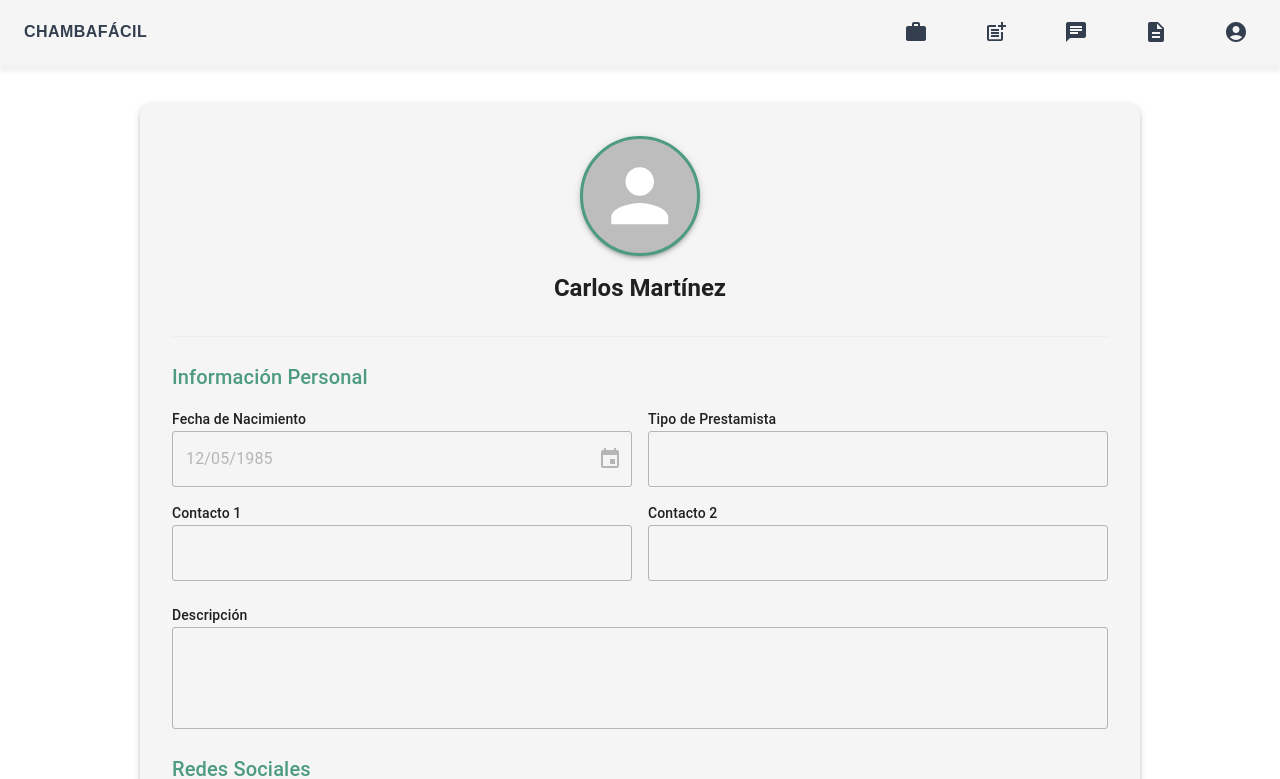
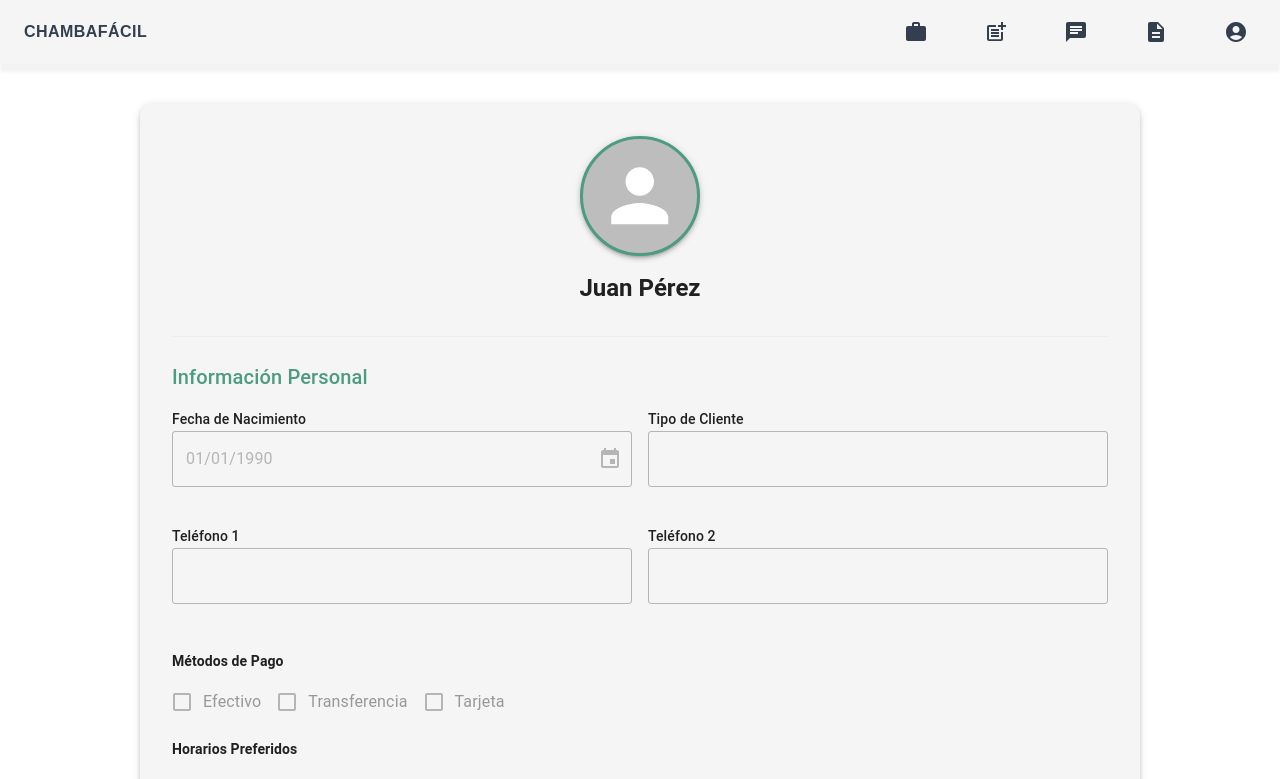
Before and after one commit to IcyHavit/ChambaFacil, a React (Vite) app: page /perfil in a window 1280 px wide. Shown: the top 779 px of the page. Built offline with nearby package versions, Linux system fonts and the light colour scheme.

Commit message:
Editar perfil, falta mostrar foto de perfil

```diff
--- a/src/components/Perfil/PerfilPrestamista.jsx
+++ b/src/components/Perfil/PerfilPrestamista.jsx
@@ -1,6 +1,6 @@
-import { useState } from 'react';
+import { useState, useEffect } from 'react';
 import {
-  Avatar, Typography, TextField, Grid, Button,
+  Avatar, Typography, TextField, Button,
   Box, MenuItem, Divider, Paper, Checkbox, FormGroup, FormControlLabel,
   useTheme, Modal, IconButton, Stack
 } from '@mui/material';
@@ -16,7 +16,10 @@ import ButtonMod from '../ButtonMod';
 
 dayjs.locale('es');
 
-const tiposPrestamista = ['Personal', 'Grupo', 'Empresa'];
+import { getDataUser } from '../../api/user';
+import { completarDatosUser } from '../../api/user';
+
+const tipoCuentaPrestamista = ['Personal', 'Grupo', 'Empresa'];
 const metodosPago = ['Efectivo', 'Transferencia', 'Tarjeta'];
 const diasSemana = ['Lunes', 'Martes', 'Miércoles', 'Jueves', 'Viernes', 'Sábado', 'Domingo'];
 
@@ -31,28 +34,55 @@ export default function PerfilPrestamista() {
   const [nuevaExperiencia, setNuevaExperiencia] = useState('');
   const [errores, setErrores] = useState({});
 
-
+  /* Hacer petición de datos del prestamista ----------------------- */
   const [datos, setDatos] = useState({
-    nombre: 'Carlos Martínez',
-    fechaNacimiento: '1985-05-12',
+    nombre: '',
+    fechaNacimiento: '',
     descripcion: '',
-    tipoPrestamista: '',
-    contacto1: '',
-    contacto2: '',
+    tipoCuenta: '',
+    telefono: '',
+    telefonoSecundario: '',
     portafolio: [],
     metodoPago: [],
     horarios: [],
-    redes: { facebook: '', instagram: '', youtube: '' },
+    redesSociales: { facebook: '', instagram: '', youtube: ''},
   });
 
-  const [fechaNacimiento, setFechaNacimiento] = useState(dayjs(datos.fechaNacimiento));
+  useEffect(() => {
+    const fetchData = async () => {
+      try {
+        const id = localStorage.getItem('id');
+        const response = await getDataUser(id);
+        const data = response.data;
 
-  // Función para manejar el cierre de sesión
+        setDatos({
+          ...data,
+          fechaNacimiento: data.fechaNacimiento ? dayjs(data.fechaNacimiento) : null,
+          portafolio: data.experiencia ? JSON.parse(data.experiencia) : [],
+          metodoPago: data.preferenciasPago ? JSON.parse(data.preferenciasPago) : [],
+          horarios: data.horarios ? JSON.parse(data.horarios) : [],
+          redesSociales: data.redesSociales ? JSON.parse(data.redesSociales) :{
+            facebook: '',
+            instagram: '',
+            youtube: ''
+          }
+        });
+
+        setFechaNacimiento(data.fechaNacimiento ? dayjs(data.fechaNacimiento) : null);
+      } catch (error) {
+        console.error('Error al obtener datos del perfil:', error);
+      }
+    };
+
+    fetchData();
+  }, []);
+
   const handleCerrarSesion = () => {
     console.log("jairoGameplays")
   }
 
-  // Función de validación individual de campos
+  const [fechaNacimiento, setFechaNacimiento] = useState(dayjs(datos.fechaNacimiento));
+
   const validateField = (name, value) => {
     switch (name) {
       case 'nombre':
@@ -68,9 +98,9 @@ export default function PerfilPrestamista() {
         if (value.trim().length > 500) return 'La descripción no puede exceder 500 caracteres';
         return '';
 
-      case 'contacto1':
-      case 'contacto2':
-        if (name === 'contacto1' && !value.trim()) return 'El teléfono es obligatorio';
+      case 'telefono':
+      case 'telefonoSecundario':
+        if (name === 'telefono' && !value.trim()) return 'El teléfono es obligatorio';
         if (value.trim() && !/^\d{10}$/.test(value.replace(/\s/g, ''))) {
           return 'El teléfono debe tener 10 dígitos';
         }
@@ -93,7 +123,8 @@ export default function PerfilPrestamista() {
     try {
       const url = new URL(string);
       return url.protocol === 'http:' || url.protocol === 'https:';
-    } catch (_) {
+    } catch (error) {
+      console.log(error.message);
       return false;
     }
   };
@@ -102,28 +133,25 @@ export default function PerfilPrestamista() {
   const validate = () => {
     const newErrors = {};
 
-    // Validar campos básicos
     const nombreError = validateField('nombre', datos.nombre);
     if (nombreError) newErrors.nombre = nombreError;
 
     const descripcionError = validateField('descripcion', datos.descripcion);
     if (descripcionError) newErrors.descripcion = descripcionError;
 
-    const contacto1Error = validateField('contacto1', datos.contacto1);
-    if (contacto1Error) newErrors.contacto1 = contacto1Error;
+    const telefonoError = validateField('telefono', datos.telefono);
+    if (telefonoError) newErrors.telefono = telefonoError;
 
-    if (datos.contacto2) {
-      const contacto2Error = validateField('contacto2', datos.contacto2);
-      if (contacto2Error) newErrors.contacto2 = contacto2Error;
+    if (datos.telefonoSecundario) {
+      const telefonoSecundarioError = validateField('telefonoSecundario', datos.telefonoSecundario);
+      if (telefonoSecundarioError) newErrors.telefonoSecundario = telefonoSecundarioError;
     }
 
-    // Validar teléfonos duplicados
-    if (datos.contacto1 && datos.contacto2 &&
-      datos.contacto1.replace(/\s/g, '') === datos.contacto2.replace(/\s/g, '')) {
-      newErrors.contacto2 = 'Los teléfonos no pueden ser iguales';
+    if (datos.telefono && datos.telefonoSecundario &&
+      datos.telefono.replace(/\s/g, '') === datos.telefonoSecundario.replace(/\s/g, '')) {
+      newErrors.telefonoSecundario = 'Los teléfonos no pueden ser iguales';
     }
 
-    // Validar fecha de nacimiento
     if (!fechaNacimiento) {
       newErrors.fechaNacimiento = 'Selecciona tu fecha de nacimiento';
     } else {
@@ -139,20 +167,16 @@ export default function PerfilPrestamista() {
       }
     }
 
-    // Validar tipo de prestamista
-    if (!datos.tipoPrestamista) {
-      newErrors.tipoPrestamista = 'Selecciona el tipo de prestamista';
+    if (!datos.tipoCuenta) {
+      newErrors.tipoCuenta = 'Selecciona el tipo de cuenta';
     }
 
-
-    // Validar horarios
     if (datos.horarios.length === 0) {
       newErrors.horarios = 'Selecciona al menos un día';
     }
 
-    // Validar URLs de redes sociales
-    Object.keys(datos.redes).forEach(red => {
-      const urlError = validateField(red, datos.redes[red]);
+    Object.keys(datos.redesSociales).forEach(red => {
+      const urlError = validateField(red, datos.redesSociales[red]);
       if (urlError) newErrors[red] = urlError;
     });
 
@@ -162,14 +186,12 @@ export default function PerfilPrestamista() {
   const handleChange = (e) => {
     const { name, value } = e.target;
 
-    // Limpiar errores del campo actual
     if (errores[name]) {
       setErrores(prev => ({ ...prev, [name]: '' }));
     }
 
     setDatos({ ...datos, [name]: value });
 
-    // Validación en tiempo real
     const error = validateField(name, value);
     if (error) {
       setErrores(prev => ({ ...prev, [name]: error }));
@@ -179,14 +201,12 @@ export default function PerfilPrestamista() {
   const handleRedChange = (e) => {
     const { name, value } = e.target;
 
-    // Limpiar errores del campo actual
     if (errores[name]) {
       setErrores(prev => ({ ...prev, [name]: '' }));
     }
 
     setDatos({ ...datos, redes: { ...datos.redes, [name]: value } });
 
-    // Validación en tiempo real
     const error = validateField(name, value);
     if (error) {
       setErrores(prev => ({ ...prev, [name]: error }));
@@ -211,15 +231,13 @@ export default function PerfilPrestamista() {
     setFechaNacimiento(newValue);
     setDatos((prev) => ({
       ...prev,
-      fechaNacimiento: newValue ? newValue.format('YYYY-MM-DD') : '',
+      fechaNacimiento: newValue ?? '',
     }));
 
-    // Limpiar error de fecha si existe
     if (errores.fechaNacimiento) {
       setErrores(prev => ({ ...prev, fechaNacimiento: '' }));
     }
 
-    // Validar fecha
     if (newValue) {
       const today = dayjs();
       const age = today.diff(newValue, 'year');
@@ -335,14 +353,13 @@ export default function PerfilPrestamista() {
     setModalOpen(true);
   };
 
-  const handleSubmit = (event) => {
+  const handleSubmit = async (event) => {
     event.preventDefault();
     const validationErrors = validate();
 
     if (Object.keys(validationErrors).length > 0) {
       setErrores(validationErrors);
 
-      // Scroll al primer error
       const firstErrorField = Object.keys(validationErrors)[0];
       const element = document.querySelector(`[name="${firstErrorField}"]`) ||
         document.querySelector(`#${firstErrorField}`);
@@ -353,34 +370,38 @@ export default function PerfilPrestamista() {
       return;
     }
 
-    // Limpiar todos los errores
     setErrores({});
 
-    const prestamista = {
+    const dataSend = {
+      id: parseInt(localStorage.getItem('id')),
+      datosCompletos: true,
       nombre: datos.nombre,
+      telefono: datos.telefono.replace(/\s/g, ''),
+      telefonoSecundario: datos.telefonoSecundario.replace(/\s/g, ''),
       descripcion: datos.descripcion,
-      telefono1: datos.contacto1.replace(/\s/g, ''),
-      telefono2: datos.contacto2.replace(/\s/g, ''),
-      tipoPrestamista: datos.tipoPrestamista,
-      fechaNacimiento: fechaNacimiento ? fechaNacimiento.format('DD/MM/YYYY') : null,
-      metodoPago: datos.metodoPago,
-      horarios: datos.horarios,
-      fotoPerfil: foto,
-      portafolio: datos.portafolio,
-      redesSociales: datos.redes,
-      imagenes: imagenes
+      linkFoto: 'https://www.facebook.com/sharer/sharer.php?u=', // Este campo aún faltas
+      tipoCuenta: datos.tipoCuenta,
+      fechaNacimiento: dayjs(datos.fechaNacimiento).toDate().toISOString(),
+      preferenciasPago: JSON.stringify(datos.metodoPago),
+      horarios: JSON.stringify(datos.horarios),
+      redesSociales: JSON.stringify(datos.redesSociales),
+      experiencia: JSON.stringify(datos.portafolio),
     };
 
-    console.log('Datos del prestamista:', prestamista);
+    try {
+      let role = localStorage.getItem('role');
+      const response = await completarDatosUser(dataSend, role);
+      console.log('Response', response);
+    } catch (error) {
+      console.log(error.message);
+    }
 
-    // Aquí puedes agregar la lógica para enviar los datos
     alert('Perfil guardado exitosamente');
     setEditMode(false);
   };
 
   const toggleEdit = () => {
     if (editMode) {
-      // Si está saliendo del modo edición, realizar validación
       handleSubmit(new Event('submit'));
     } else {
       setEditMode(true);
@@ -433,6 +454,7 @@ export default function PerfilPrestamista() {
         <Divider sx={{ mb: 3 }} />
         <Typography variant="h6" color="primary" sx={{ mb: 2 }}>Información Personal</Typography>
 
+        {/* Fecha de nacimiento ----------------------------- */}
         <Box sx={{ display: 'flex', flexWrap: 'wrap', gap: 2 }}>
           <Box sx={{ flex: '1 1 300px' }}>
             <Typography variant="subtitle2">Fecha de Nacimiento</Typography>
@@ -456,62 +478,63 @@ export default function PerfilPrestamista() {
             </LocalizationProvider>
           </Box>
 
+          {/* Tipo de cuenta --------------------------------- */}
           <Box sx={{ flex: '1 1 300px' }}>
-            <Typography variant="subtitle2">Tipo de Prestamista</Typography>
+            <Typography variant="subtitle2">Tipo de cuenta</Typography>
 
             {editMode ? (
               <TextField
                 select
-                name="tipoPrestamista"
-                value={datos.tipoPrestamista}
+                name="tipoCuenta"
+                value={datos.tipoCuenta}
                 onChange={handleChange}
                 fullWidth
-                error={!!errores.tipoPrestamista}
-                helperText={errores.tipoPrestamista}
+                error={!!errores.tipoCuenta}
+                helperText={errores.tipoCuenta}
               >
-                {tiposPrestamista.map((t) => (
+                {tipoCuentaPrestamista.map((t) => (
                   <MenuItem key={t} value={t}>{t}</MenuItem>
                 ))}
               </TextField>
             ) : (
-              <TextField fullWidth value={datos.tipoPrestamista} disabled />
+              <TextField fullWidth value={datos.tipoCuenta} disabled />
             )}
           </Box>
         </Box>
 
-        {/* Fila 2: Contacto 1 + Contacto 2 */}
+        {/* Teléfono + teléfono secundario ---------------------- */}
         <Box sx={{ display: 'flex', flexWrap: 'wrap', gap: 2, mt: 2 }}>
           <Box sx={{ flex: '1 1 300px' }}>
-            <Typography variant="subtitle2">Contacto 1</Typography>
+            <Typography variant="subtitle2">Teléfono</Typography>
             <TextField
               fullWidth
-              name="contacto1"
-              value={datos.contacto1}
+              name="telefono"
+              value={datos.telefono}
               onChange={handleChange}
               disabled={!editMode}
-              error={!!errores.contacto1}
-              helperText={errores.contacto1 || (editMode ? 'Formato: 10 dígitos' : '')}
+              error={!!errores.telefono}
+              sx={{ color: 'black' }}
+              helperText={errores.telefono || (editMode ? 'Formato: 10 dígitos' : '')}
               slotProps={{ input: { maxLength: 15, pattern: '[0-9]*' } }}
-
             />
           </Box>
 
           <Box sx={{ flex: '1 1 300px' }}>
-            <Typography variant="subtitle2">Contacto 2</Typography>
+            <Typography variant="subtitle2">Teléfono secundario</Typography>
             <TextField
               fullWidth
-              name="contacto2"
-              value={datos.contacto2}
+              name="telefonoSecundario"
+              value={datos.telefonoSecundario}
               onChange={handleChange}
               disabled={!editMode}
-              error={!!errores.contacto2}
-              helperText={errores.contacto2 || (editMode ? 'Opcional: 10 dígitos' : '')}
+              error={!!errores.telefonoSecundario}
+              helperText={errores.telefonoSecundario || (editMode ? 'Opcional: 10 dígitos' : '')}
               slotProps={{ input: { maxLength: 15, pattern: '[0-9]*' } }}
             />
           </Box>
         </Box>
 
-        {/* Campo descripción separado */}
+        {/* Descripción ---------------------------------------- */}
         <Box sx={{ mt: 3 }}>
           <Typography variant="subtitle2">Descripción</Typography>
           <TextField
@@ -528,7 +551,7 @@ export default function PerfilPrestamista() {
           />
         </Box>
 
-        {/* Redes sociales */}
+        {/* Redes sociales -------------------------------------- */}
         <Box sx={{ mt: 3 }}>
           <Typography variant="h6" color="primary" sx={{ mb: 2 }}>Redes Sociales</Typography>
           <Box sx={{ display: 'flex', flexWrap: 'wrap', gap: 2 }}>
@@ -536,7 +559,7 @@ export default function PerfilPrestamista() {
               name="facebook"
               label="Facebook"
               placeholder="https://facebook.com/..."
-              value={datos.redes.facebook}
+              value={datos.redesSociales.facebook}
               onChange={handleRedChange}
               disabled={!editMode}
               error={!!errores.facebook}
@@ -547,7 +570,7 @@ export default function PerfilPrestamista() {
               name="instagram"
               label="Instagram"
               placeholder="https://instagram.com/..."
-              value={datos.redes.instagram}
+              value={datos.redesSociales.instagram}
               onChange={handleRedChange}
               disabled={!editMode}
               error={!!errores.instagram}
@@ -558,7 +581,7 @@ export default function PerfilPrestamista() {
               name="youtube"
               label="Youtube"
               placeholder="https://youtube.com/..."
-              value={datos.redes.youtube}
+              value={datos.redesSociales.youtube}
               onChange={handleRedChange}
               disabled={!editMode}
               error={!!errores.youtube}
@@ -568,6 +591,7 @@ export default function PerfilPrestamista() {
           </Box>
         </Box>
 
+        {/* Experiencia --------------------------------------------------- */}
         <Box sx={{ display: 'flex', flexWrap: 'wrap', gap: 2, mt: 3 }}>
           <Box sx={{ width: '100%' }}>
             <Typography variant="subtitle2" sx={{ fontWeight: 'bold', color: theme.palette.secondary.main, mb: 1 }}>
@@ -628,6 +652,7 @@ export default function PerfilPrestamista() {
             {errores.portafolio && <Typography variant="caption" color="error">{errores.portafolio}</Typography>}
           </Box>
 
+          {/* Métodos de pago -----------------------------------------------------  */}
           <Box>
             <Typography variant="subtitle2" sx={{ fontWeight: 'bold', mb: 1 }}>
               Métodos de Pago
@@ -651,6 +676,7 @@ export default function PerfilPrestamista() {
             {errores.metodoPago && <Typography variant="caption" color="error">{errores.metodoPago}</Typography>}
           </Box>
 
+          {/* Horarios --------------------------------------------------------------- */}
           <Box>
             <Typography variant="subtitle2" sx={{ fontWeight: 'bold', mb: 1 }}>
               Horarios Preferidos
--- a/src/pages/Perfil.jsx
+++ b/src/pages/Perfil.jsx
@@ -2,10 +2,10 @@ import PerfilCliente from '../components/Perfil/PerfilCliente';
 import PerfilPrestamista from '../components/Perfil/PerfilPrestamista';
 
 export default function Perfil() {
-const tipoUsuario = ''; // Temporal, reemplaza por contexto de autenticación real
+const tipoUsuario = localStorage.getItem('role');
 
 return tipoUsuario === 'prestamista'
-  ? <PerfilCliente />
-  : <PerfilPrestamista />;
+  ? <PerfilPrestamista />
+  : <PerfilCliente />;
 
 }
```
Also changed, not shown: src/api/user.js (+12 -2 lines).
